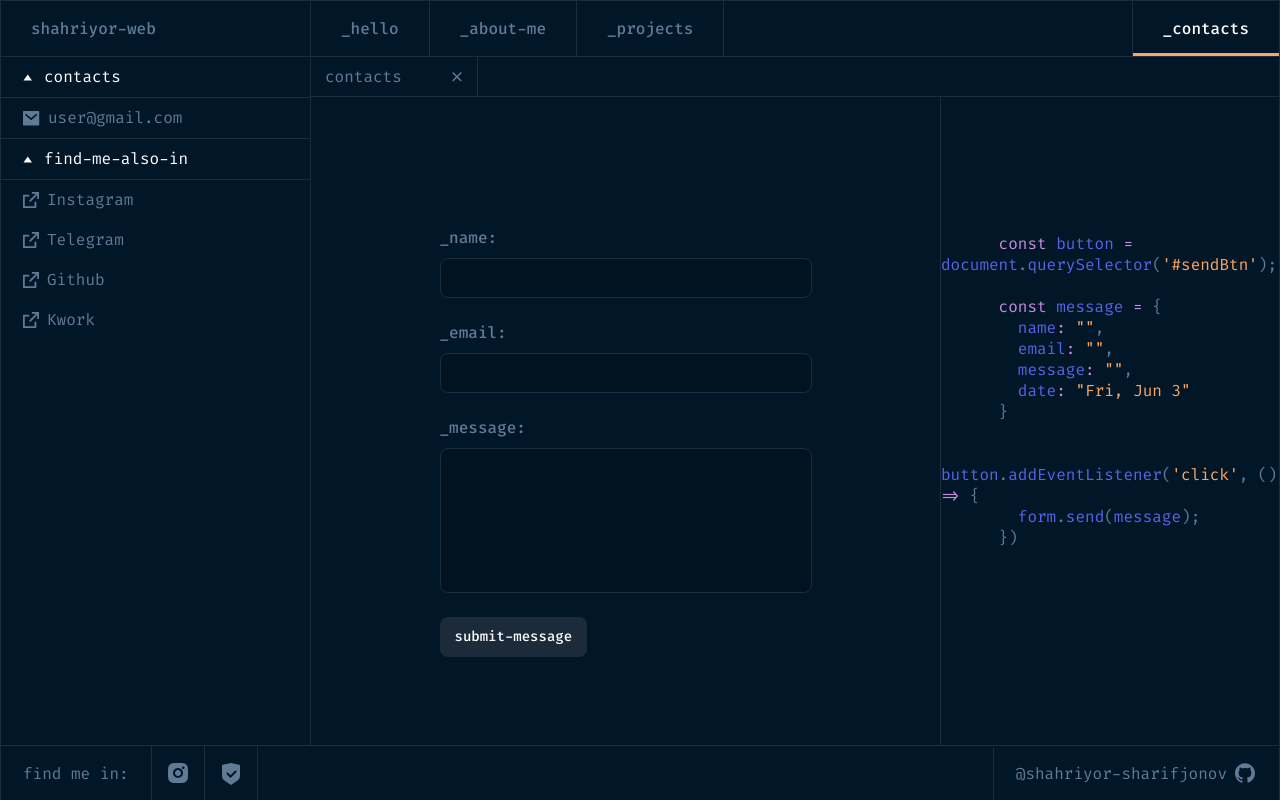
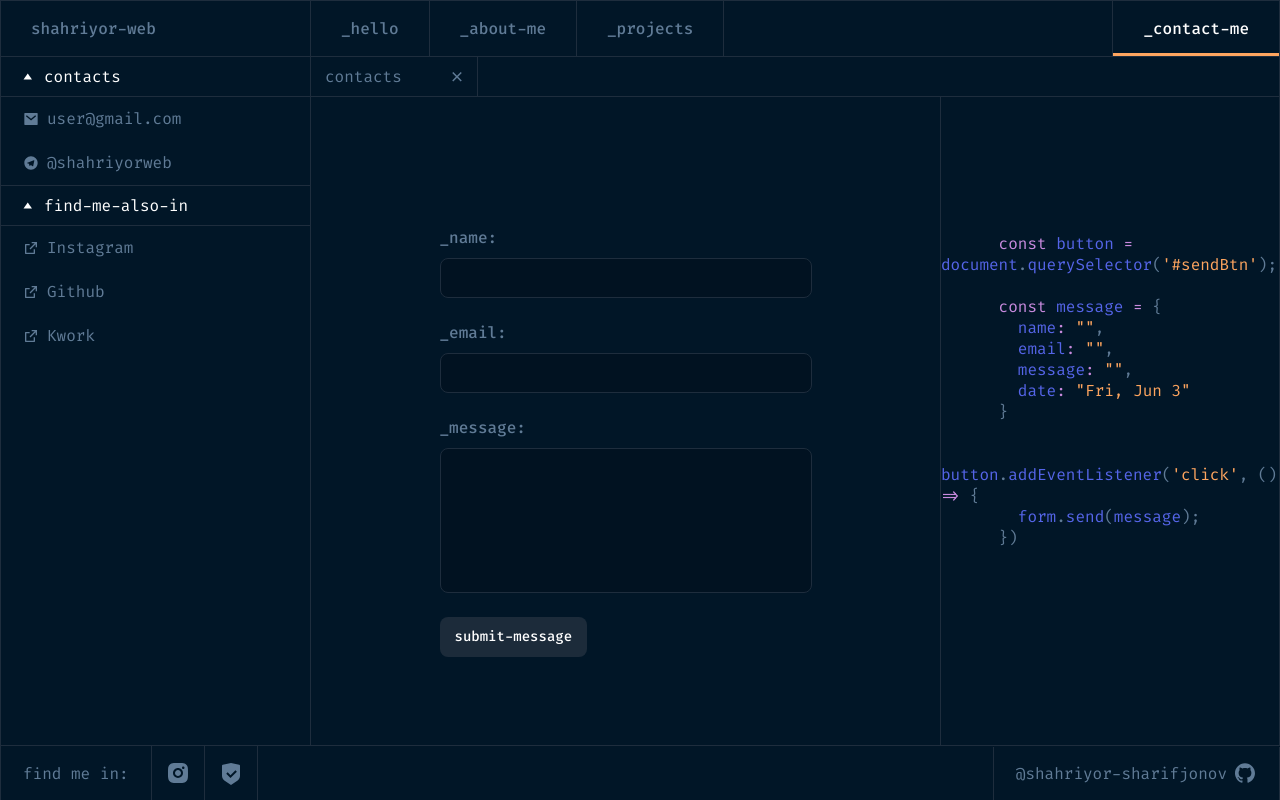
Before and after one commit to shahriyor-sharifjonov/shahriyorweb.com, a Next.js app: page /contacts in a window 1280 px wide. Built offline with nearby package versions, Linux system fonts and the light colour scheme.

Commit message:
contacts page

```diff
--- a/components/ContactsAccordion.jsx
+++ b/components/ContactsAccordion.jsx
@@ -14,7 +14,7 @@ const ContactsAccordion = ({id}) => {
             </motion.div>
             <AnimatePresence>
                 {isOpen ? (
-                    <motion.div
+                    <motion.div className={styles.content}
                         initial={{ opacity: 0, y: '-10%' }} animate={{
                             opacity: 1,
                             y: 0,
@@ -31,10 +31,16 @@ const ContactsAccordion = ({id}) => {
                         }}
                     >
                         <a href="mailto:user@gmail.com" className={styles.link}>
-                            <svg width="17" height="15" viewBox="0 0 17 15" fill="none" xmlns="http://www.w3.org/2000/svg">
-                                <path d="M0.811096 0H15.4108C15.6259 0 15.8322 0.0854545 15.9844 0.237565C16.1365 0.389675 16.2219 0.59598 16.2219 0.811096V13.7886C16.2219 14.0038 16.1365 14.2101 15.9844 14.3622C15.8322 14.5143 15.6259 14.5997 15.4108 14.5997H0.811096C0.59598 14.5997 0.389675 14.5143 0.237565 14.3622C0.0854545 14.2101 0 14.0038 0 13.7886V0.811096C0 0.59598 0.0854545 0.389675 0.237565 0.237565C0.389675 0.0854545 0.59598 0 0.811096 0V0ZM8.15963 7.04275L2.95888 2.62633L1.90851 3.86244L8.17017 9.17918L14.3191 3.85838L13.2582 2.6312L8.16044 7.04275H8.15963Z"/>
+                            <svg width="24" height="24" viewBox="0 0 24 24" fill="none" xmlns="http://www.w3.org/2000/svg">
+                                <path d="M3 3H21C21.2652 3 21.5196 3.10536 21.7071 3.29289C21.8946 3.48043 22 3.73478 22 4V20C22 20.2652 21.8946 20.5196 21.7071 20.7071C21.5196 20.8946 21.2652 21 21 21H3C2.73478 21 2.48043 20.8946 2.29289 20.7071C2.10536 20.5196 2 20.2652 2 20V4C2 3.73478 2.10536 3.48043 2.29289 3.29289C2.48043 3.10536 2.73478 3 3 3ZM12.06 11.683L5.648 6.238L4.353 7.762L12.073 14.317L19.654 7.757L18.346 6.244L12.061 11.683H12.06Z" />
                             </svg>
                             user@gmail.com
+                        </a>
+                        <a href="https://t.me/shahriyorweb/" rel="noreferrer" target="_blank" className={styles.link}>
+                            <svg width="24" height="24" viewBox="0 0 24 24" fill="none" xmlns="http://www.w3.org/2000/svg">
+                                <path d="M12 22C6.477 22 2 17.523 2 12C2 6.477 6.477 2 12 2C17.523 2 22 6.477 22 12C22 17.523 17.523 22 12 22ZM8.89 13.17L8.903 13.163L9.773 16.033C9.885 16.344 10.039 16.4 10.226 16.374C10.414 16.349 10.513 16.248 10.636 16.13L11.824 14.982L14.374 16.87C14.84 17.127 15.175 16.994 15.291 16.438L16.948 8.616C17.131 7.888 16.811 7.596 16.246 7.828L6.513 11.588C5.849 11.854 5.853 12.226 6.393 12.391L8.89 13.171V13.17Z" />
+                            </svg>
+                            @shahriyorweb
                         </a>
                     </motion.div>
                 ) : ('')}
--- a/components/FindMeAccordion.jsx
+++ b/components/FindMeAccordion.jsx
@@ -31,26 +31,20 @@ const ContactsAccordion = ({id}) => {
                         }}
                     >
                         <a href="https://www.instagram.com/shahriyorweb/" rel="noreferrer" target="_blank" className={styles.link}>
-                            <svg width="16" height="16" viewBox="0 0 16 16" fill="none" xmlns="http://www.w3.org/2000/svg">
-                                <path d="M6.22222 2.66667V4.44444H1.77778V14.2222H11.5556V9.77778H13.3333V15.1111C13.3333 15.3469 13.2397 15.573 13.073 15.7397C12.9063 15.9064 12.6802 16 12.4444 16H0.888889C0.653141 16 0.427048 15.9064 0.260349 15.7397C0.0936505 15.573 0 15.3469 0 15.1111V3.55556C0 3.31981 0.0936505 3.09372 0.260349 2.92702C0.427048 2.76032 0.653141 2.66667 0.888889 2.66667H6.22222ZM16 0V7.11111H14.2222V3.03378L7.29511 9.96178L6.03822 8.70489L12.9644 1.77778H8.88889V0H16Z" />
+                            <svg width="24" height="24" viewBox="0 0 24 24" fill="none" xmlns="http://www.w3.org/2000/svg">
+                                <path d="M10 6V8H5V19H16V14H18V20C18 20.2652 17.8946 20.5196 17.7071 20.7071C17.5196 20.8946 17.2652 21 17 21H4C3.73478 21 3.48043 20.8946 3.29289 20.7071C3.10536 20.5196 3 20.2652 3 20V7C3 6.73478 3.10536 6.48043 3.29289 6.29289C3.48043 6.10536 3.73478 6 4 6H10ZM21 3V11H19V6.413L11.207 14.207L9.793 12.793L17.585 5H13V3H21Z" />
                             </svg>
                             Instagram
                         </a>
-                        <a href="https://t.me/shahriyorweb/" rel="noreferrer" target="_blank" className={styles.link}>
-                            <svg width="16" height="16" viewBox="0 0 16 16" fill="none" xmlns="http://www.w3.org/2000/svg">
-                                <path d="M6.22222 2.66667V4.44444H1.77778V14.2222H11.5556V9.77778H13.3333V15.1111C13.3333 15.3469 13.2397 15.573 13.073 15.7397C12.9063 15.9064 12.6802 16 12.4444 16H0.888889C0.653141 16 0.427048 15.9064 0.260349 15.7397C0.0936505 15.573 0 15.3469 0 15.1111V3.55556C0 3.31981 0.0936505 3.09372 0.260349 2.92702C0.427048 2.76032 0.653141 2.66667 0.888889 2.66667H6.22222ZM16 0V7.11111H14.2222V3.03378L7.29511 9.96178L6.03822 8.70489L12.9644 1.77778H8.88889V0H16Z" />
-                            </svg>
-                            Telegram
-                        </a>
                         <a href="https://github.com/shahriyor-sharifjonov" rel="noreferrer" target="_blank" className={styles.link}>
-                            <svg width="16" height="16" viewBox="0 0 16 16" fill="none" xmlns="http://www.w3.org/2000/svg">
-                                <path d="M6.22222 2.66667V4.44444H1.77778V14.2222H11.5556V9.77778H13.3333V15.1111C13.3333 15.3469 13.2397 15.573 13.073 15.7397C12.9063 15.9064 12.6802 16 12.4444 16H0.888889C0.653141 16 0.427048 15.9064 0.260349 15.7397C0.0936505 15.573 0 15.3469 0 15.1111V3.55556C0 3.31981 0.0936505 3.09372 0.260349 2.92702C0.427048 2.76032 0.653141 2.66667 0.888889 2.66667H6.22222ZM16 0V7.11111H14.2222V3.03378L7.29511 9.96178L6.03822 8.70489L12.9644 1.77778H8.88889V0H16Z" />
+                            <svg width="24" height="24" viewBox="0 0 24 24" fill="none" xmlns="http://www.w3.org/2000/svg">
+                                <path d="M10 6V8H5V19H16V14H18V20C18 20.2652 17.8946 20.5196 17.7071 20.7071C17.5196 20.8946 17.2652 21 17 21H4C3.73478 21 3.48043 20.8946 3.29289 20.7071C3.10536 20.5196 3 20.2652 3 20V7C3 6.73478 3.10536 6.48043 3.29289 6.29289C3.48043 6.10536 3.73478 6 4 6H10ZM21 3V11H19V6.413L11.207 14.207L9.793 12.793L17.585 5H13V3H21Z" />
                             </svg>
                             Github
                         </a>
                         <a href="https://kwork.ru/user/shahriyorweb/" rel="noreferrer" target="_blank" className={styles.link}>
-                            <svg width="16" height="16" viewBox="0 0 16 16" fill="none" xmlns="http://www.w3.org/2000/svg">
-                                <path d="M6.22222 2.66667V4.44444H1.77778V14.2222H11.5556V9.77778H13.3333V15.1111C13.3333 15.3469 13.2397 15.573 13.073 15.7397C12.9063 15.9064 12.6802 16 12.4444 16H0.888889C0.653141 16 0.427048 15.9064 0.260349 15.7397C0.0936505 15.573 0 15.3469 0 15.1111V3.55556C0 3.31981 0.0936505 3.09372 0.260349 2.92702C0.427048 2.76032 0.653141 2.66667 0.888889 2.66667H6.22222ZM16 0V7.11111H14.2222V3.03378L7.29511 9.96178L6.03822 8.70489L12.9644 1.77778H8.88889V0H16Z" />
+                            <svg width="24" height="24" viewBox="0 0 24 24" fill="none" xmlns="http://www.w3.org/2000/svg">
+                                <path d="M10 6V8H5V19H16V14H18V20C18 20.2652 17.8946 20.5196 17.7071 20.7071C17.5196 20.8946 17.2652 21 17 21H4C3.73478 21 3.48043 20.8946 3.29289 20.7071C3.10536 20.5196 3 20.2652 3 20V7C3 6.73478 3.10536 6.48043 3.29289 6.29289C3.48043 6.10536 3.73478 6 4 6H10ZM21 3V11H19V6.413L11.207 14.207L9.793 12.793L17.585 5H13V3H21Z" />
                             </svg>
                             Kwork
                         </a>
--- a/components/Header.jsx
+++ b/components/Header.jsx
@@ -103,7 +103,7 @@ const Header = ({page}) => {
         <div className={styles.right}>
             {page == "contacts" ? (
                 <Link href="/contacts">
-                    <a className={`${styles.link} ${styles.active}`}>_contacts
+                    <a className={`${styles.link} ${styles.active}`}>_contact-me
                         <motion.div initial="pageInitial" animate="pageAnimate" variants={{
                             pageInitial: {
                                 opacity: 0
@@ -116,7 +116,7 @@ const Header = ({page}) => {
                 </Link>
             ) : (
                 <Link href="/contacts">
-                    <a className={`${styles.link}`}>_contacts
+                    <a className={`${styles.link}`}>_contact-me
                         <motion.div initial="pageInitial" animate="pageAnimate" variants={{
                             pageInitial: {
                                 opacity: 0
--- a/components/SubHeaderItem.jsx
+++ b/components/SubHeaderItem.jsx
@@ -1,8 +1,24 @@
 import Link from 'next/link'
+import { motion } from 'framer-motion'
 
 const SubHeaderItem = ({title}) => {
   return (
-    <div className='subheader__item'>
+    <motion.div className='subheader__item'
+      initial={{ opacity: 0, x: '-10%' }} animate={{
+        opacity: 1,
+        x: 0,
+        transition: {
+          duration: 0.5,
+        },
+      }}
+      exit={{
+        opacity: 0,
+        x: '-10%',
+        transition: {
+          duration: 0.5,
+        },
+      }}
+    >
         {title}
         <Link href="/">
           <a>
@@ -11,7 +27,7 @@ const SubHeaderItem = ({title}) => {
             </svg>
           </a>
         </Link>
-    </div>
+    </motion.div>
   )
 }
 
--- a/pages/contacts.jsx
+++ b/pages/contacts.jsx
@@ -71,7 +71,22 @@ export default function Contacts() {
             <SubHeaderItem title='contacts'/>
           </div>
           <div className={`${styles.contentRow}`}>
-            <div className={`${styles.form}`}>
+            <motion.div className={`${styles.form}`}
+              initial={{ opacity: 0, y: '-10%' }} animate={{
+                opacity: 1,
+                y: 0,
+                transition: {
+                  duration: 0.5,
+                },
+              }}
+              exit={{
+                opacity: 0,
+                y: '-10%',
+                transition: {
+                  duration: 0.5,
+                },
+              }}
+            >
               <div className={styles.formInner}>
                 <label htmlFor="name" className={`${styles.label}`}>_name:</label>
                 <input autoComplete='off' id="name" className={styles.input} type="text" value={name} onChange={(e) => setName(e.target.value)} required />
@@ -86,8 +101,21 @@ export default function Contacts() {
                   submit-message
                 </motion.button>
               </div>
-            </div>
-            <div className={`${styles.result}`}>
+            </motion.div>
+            <motion.div className={`${styles.result}`}
+              initial={{ opacity: 0 }}
+              animate={{
+                opacity: 1,
+                transition: {
+                  duration: 1,
+                },
+              }}
+              exit={{
+                opacity: 0,
+                transition: {
+                  duration: 1,
+                },
+              }}>
               <Editor
                 value={code}
                 onValueChange={code => setCode(code)}
@@ -95,7 +123,7 @@ export default function Contacts() {
                 padding={0}
                 disabled
               />
-            </div>
+            </motion.div>
           </div>
         </div>
       </motion.div>
--- a/styles/Accordion.module.scss
+++ b/styles/Accordion.module.scss
@@ -8,7 +8,8 @@
     font-size: 16px;
     line-height: 20px;
     color: #FFFFFF;
-    border-bottom: 1px solid transparent;
+    height: 40px;
+    border-bottom: 1px solid #1E2D3D;
     cursor: pointer;
     svg{
         transform: rotate(0deg);
@@ -16,13 +17,15 @@
     }
 }
 .active{
-    border-bottom: 1px solid #1E2D3D;
     svg{
         transform: rotate(180deg);
     }
 }
 .border{
-    border-top: 1px solid #1E2D3D;
+    border-bottom: 1px solid #1E2D3D;
+}
+.content{
+    border-bottom: 1px solid #1E2D3D;
 }
 .link{
     transition: 300ms ease-out;
@@ -42,6 +45,7 @@
         }
     }
     svg{
+        width: 16px;
         path{
             transition: 300ms ease-out;
             fill: #607B96;
```
